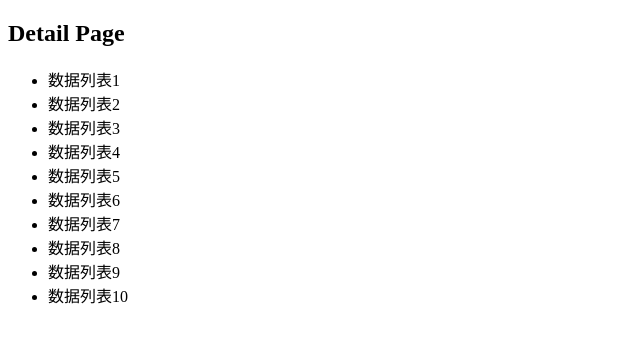
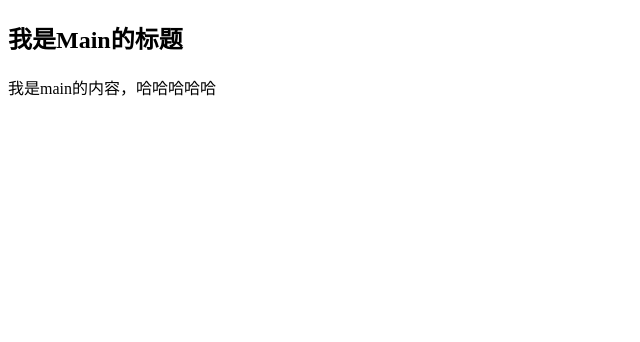
Before and after one commit to CaoKejian/React_Study, a React (Create React App) app: page / in a window 1280 px wide. Shown: the top 342 px of the page, without its empty margins (0-640 px from the left). Built offline with nearby package versions, Linux system fonts and the light colour scheme.

Commit message:
fragment的用法

```diff
--- a/src/App.jsx
+++ b/src/App.jsx
@@ -1,5 +1,5 @@
 import React, { Component } from 'react'
-import Main from './share/React高阶组件/Main'
+import Main from './share/fragment/Main'
 
 export class App extends Component {
 
--- /dev/null
+++ b/src/share/fragment/Main.jsx
@@ -0,0 +1,13 @@
+import React, { PureComponent } from 'react'
+
+export class Main extends PureComponent {
+  render() {
+    return (<>
+      <h2>我是Main的标题</h2>
+      <p>我是main的内容，哈哈哈哈哈</p>
+    </>
+    )
+  }
+}
+
+export default Main
```
